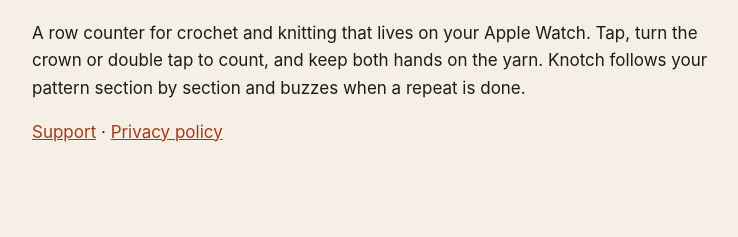
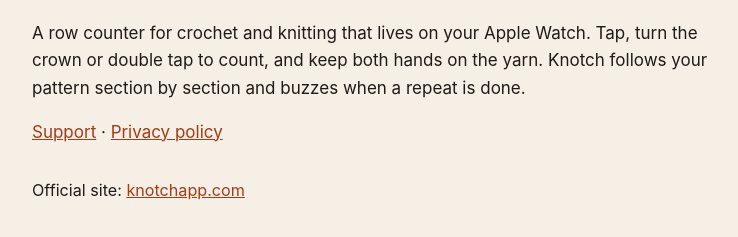
Before and after one commit to apexweb-adam/knotch-app, a plain HTML site: page index.html in a window 1280 px wide. Shown: the part 97-334 px from the top of the page, without its empty margins (268-1006 px from the left). Drawn offline with Linux system fonts and the light colour scheme.

Commit message:
Link and canonical to the official site knotchapp.com

```diff
--- a/index.html
+++ b/index.html
@@ -1,5 +1,7 @@
-<!doctype html><html lang="en"><head><meta charset="utf-8"><title>Knotch: wrist row counter for crochet and knitting</title><meta name="viewport" content="width=device-width,initial-scale=1"><style>body{font:17px/1.6 -apple-system,system-ui,sans-serif;max-width:680px;margin:40px auto;padding:0 20px;color:#1f1b17;background:#f5efe6}h1,h2{font-family:Georgia,serif}a{color:#a63a17}</style></head><body>
+<!doctype html><html lang="en"><head><meta charset="utf-8"><title>Knotch: wrist row counter for crochet and knitting</title><meta name="viewport" content="width=device-width,initial-scale=1"><style>body{font:17px/1.6 -apple-system,system-ui,sans-serif;max-width:680px;margin:40px auto;padding:0 20px;color:#1f1b17;background:#f5efe6}h1,h2{font-family:Georgia,serif}a{color:#a63a17}</style><link rel="canonical" href="https://knotchapp.com/">
+</head><body>
 <h1>Knotch</h1>
 <p>A row counter for crochet and knitting that lives on your Apple Watch. Tap, turn the crown or double tap to count, and keep both hands on the yarn. Knotch follows your pattern section by section and buzzes when a repeat is done.</p>
 <p><a href="support/">Support</a> · <a href="privacy/">Privacy policy</a></p>
+<!-- official-site-link --><p style="margin-top:2em;font-size:.95em">Official site: <a href="https://knotchapp.com/">knotchapp.com</a></p>
 </body></html>
```
